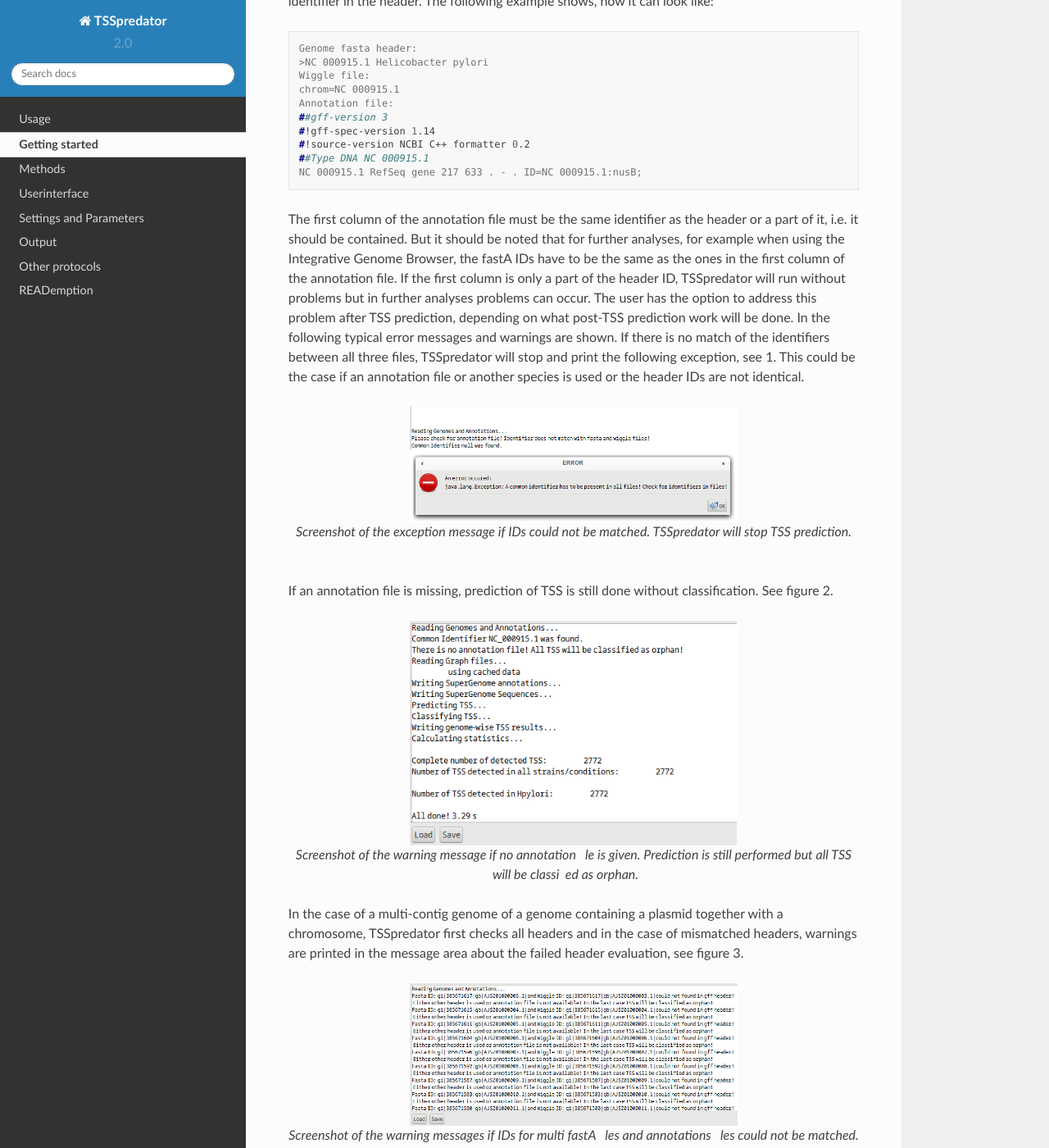
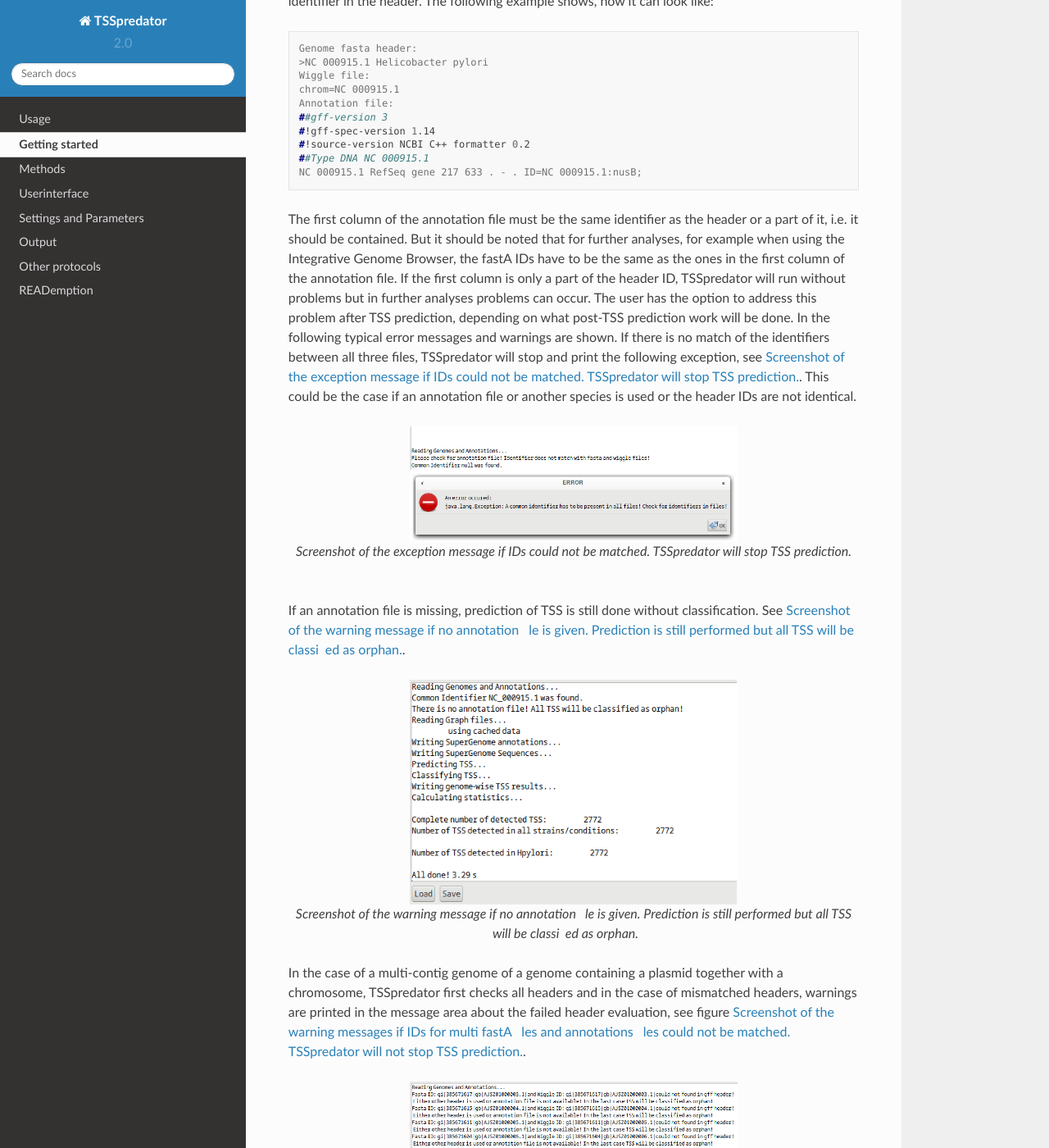
Before and after one commit to Integrative-Transcriptomics/TSSpredator2.0-rtd, a Sphinx documentation site: the page built from docs/source/start.rst, in a window 1280 px wide and 1400 px high, scrolled down 958 px. Shown: the whole window at 82% size. Built offline with Sphinx 7.4.7 and the Read the Docs theme 2.0.0, drawn with Linux system fonts in a browser that asks for light colours.

Commit message:
change start

```diff
--- a/docs/source/start.rst
+++ b/docs/source/start.rst
@@ -70,7 +70,7 @@ analyses problems can occur. The user has the option to address this problem aft
 prediction, depending on what post-TSS prediction work will be done.
 In the following typical error messages and warnings are shown. If there is no match of
 the identifiers between all three files, TSSpredator will stop and print the following
-exception, see 1. This could be the case if an annotation file or another species is used
+exception, see :ref:`fig-wrongID`. This could be the case if an annotation file or another species is used
 or the header IDs are not identical.
 
 .. _fig-wrongID:
@@ -83,7 +83,7 @@ or the header IDs are not identical.
 	TSS prediction.
 
 If an annotation file is missing, prediction of TSS is still done without classification.
-See figure 2.
+See :ref:`fig-noGFF`.
 
 .. _fig-noGFF:
 
@@ -97,7 +97,7 @@ See figure 2.
 
 In the case of a multi-contig genome of a genome containing a plasmid together with
 a chromosome, TSSpredator first checks all headers and in the case of mismatched
-headers, warnings are printed in the message area about the failed header evaluation, see figure 3.
+headers, warnings are printed in the message area about the failed header evaluation, see figure :ref:`fig-contigs`.
 
 .. _fig-contigs:
 
```
